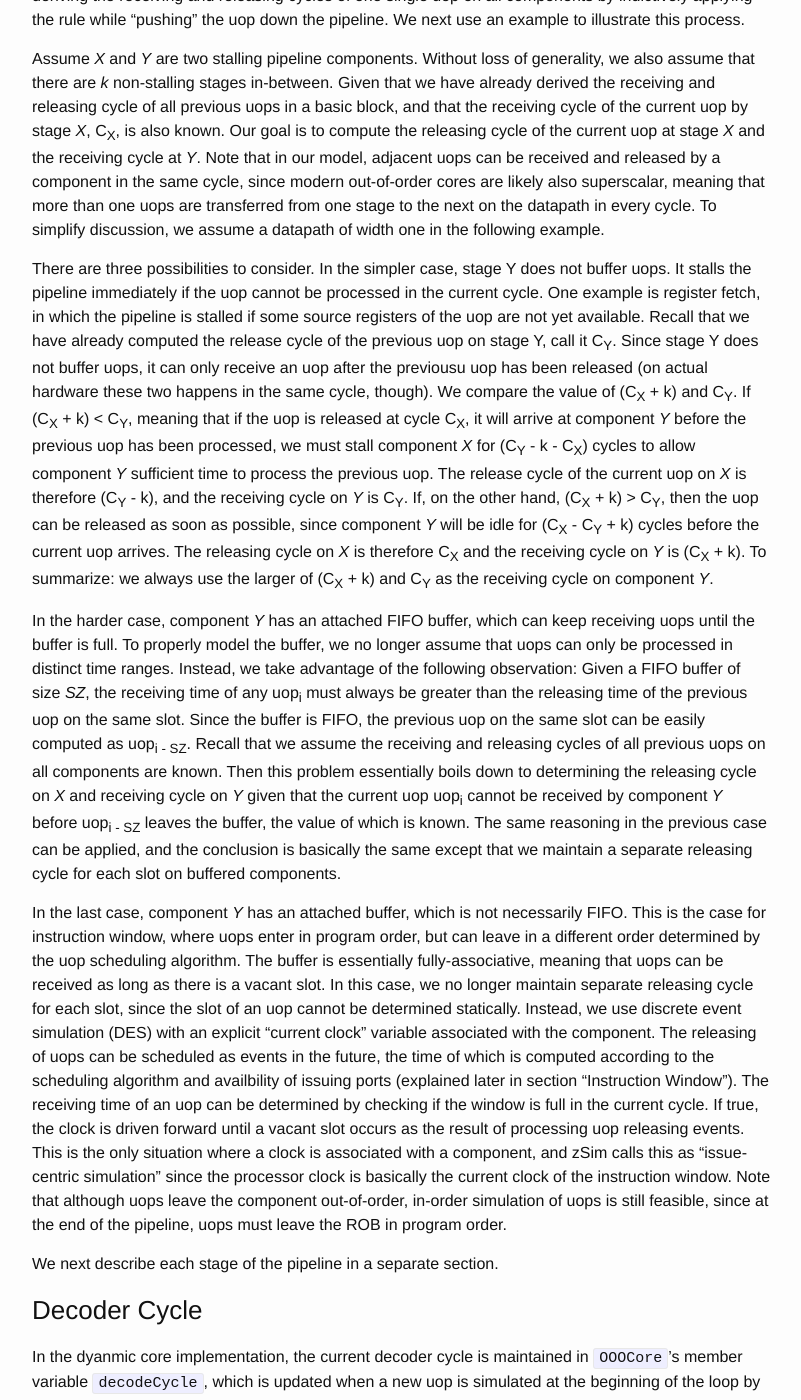
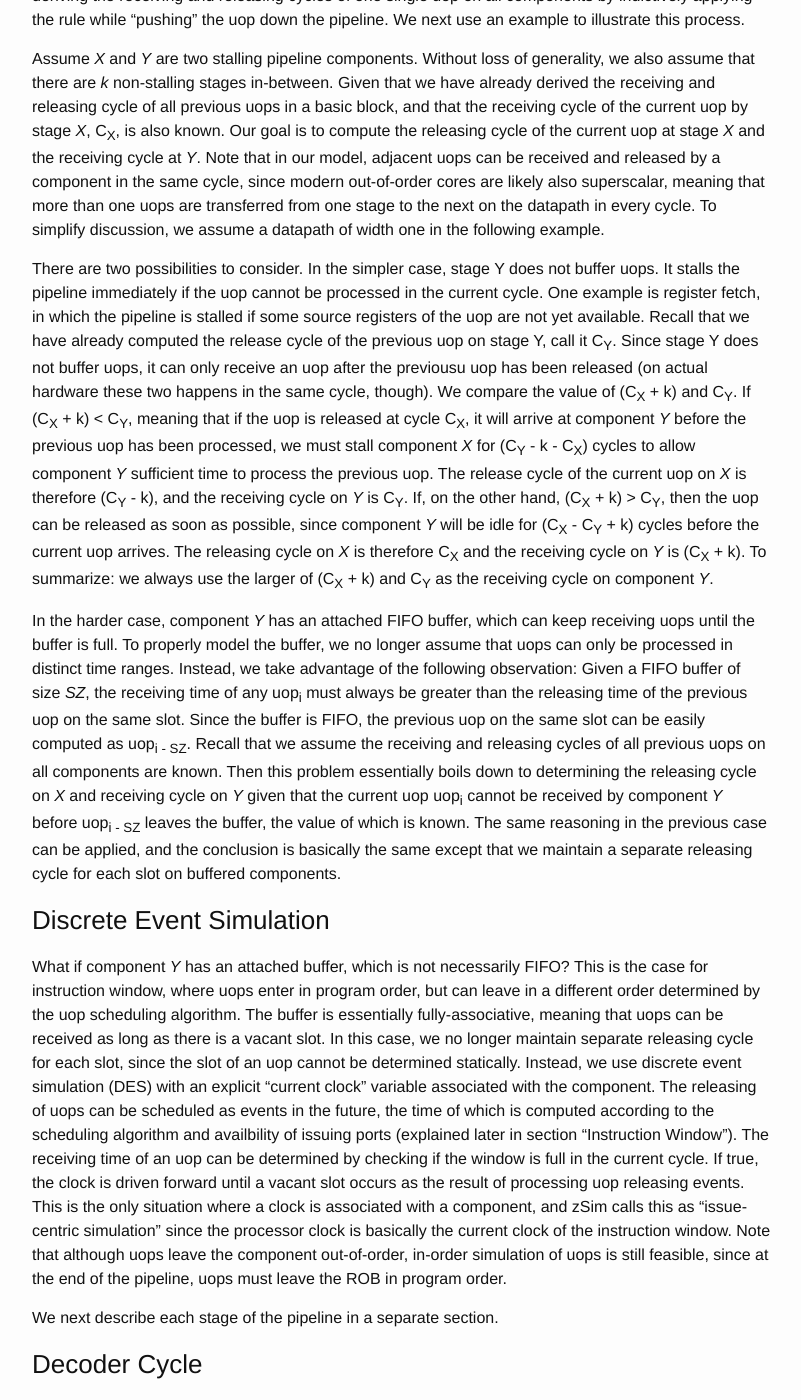
Before and after one commit to wangziqi2013/wangziqi2013.github.io, a Jekyll site: the page built from _posts/2019-12-31-zsim-microarch.markdown, in a window 1280 px wide and 1400 px high, scrolled down 12067 px. Shown: the whole window, without its empty margins (238-1039 px from the left). Built offline with Jekyll 4.4.1, drawn with Linux system fonts in a browser that asks for light colours.

Commit message:
Adding DES

```diff
--- a/_posts/2019-12-31-zsim-microarch.markdown
+++ b/_posts/2019-12-31-zsim-microarch.markdown
@@ -433,7 +433,7 @@ adjacent uops can be received and released by a component in the same cycle, sin
 are likely also superscalar, meaning that more than one uops are transferred from one stage to the next on the datapath
 in every cycle. To simplify discussion, we assume a datapath of width one in the following example.
 
-There are three possibilities to consider. In the simpler case, stage Y does not buffer uops. It stalls the pipeline
+There are two possibilities to consider. In the simpler case, stage Y does not buffer uops. It stalls the pipeline
 immediately if the uop cannot be processed in the current cycle. One example is register fetch, in which the pipeline
 is stalled if some source registers of the uop are not yet available. Recall that we have already computed the release
 cycle of the previous uop on stage Y, call it C<sub>Y</sub>. Since stage Y does not buffer uops, it can only receive
@@ -459,7 +459,9 @@ before uop<sub>i - SZ</sub> leaves the buffer, the value of which is known. The
 can be applied, and the conclusion is basically the same except that we maintain a separate releasing cycle for each slot
 on buffered components.
 
-In the last case, component *Y* has an attached buffer, which is not necessarily FIFO. This is the case for instruction
+### Discrete Event Simulation
+
+What if component *Y* has an attached buffer, which is not necessarily FIFO? This is the case for instruction
 window, where uops enter in program order, but can leave in a different order determined by the uop scheduling
 algorithm. The buffer is essentially fully-associative, meaning that uops can be received as long as there is a vacant
 slot. In this case, we no longer maintain separate releasing cycle for each slot, since the slot of an uop cannot be
```
